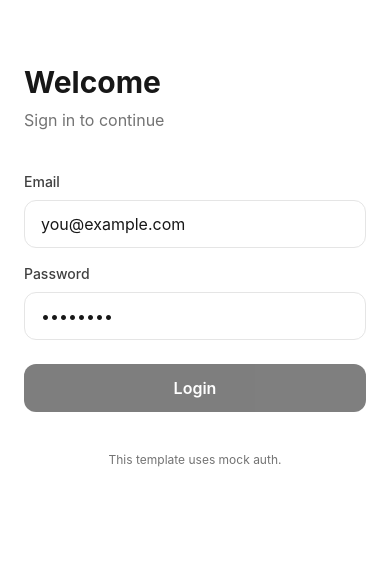
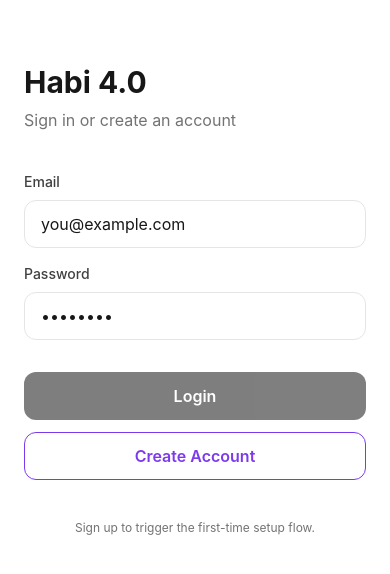
Before and after one commit to Hanji-exe/habi-4.0-ws-2026, a React Native app: screen /Login in a window 390 px wide. Shown: the top 574 px of the page. Built offline with nearby package versions, Linux system fonts and the light colour scheme; no server answers; what react-native-worklets would draw is missing.

Commit message:
feat: login logic

```diff
--- a/screens/LoginScreen.tsx
+++ b/screens/LoginScreen.tsx
@@ -1,5 +1,5 @@
 import { useMemo, useState } from 'react';
-import { Alert, Text, TextInput, View } from 'react-native';
+import { Alert, Text, TextInput, TouchableOpacity, View } from 'react-native';
 import type { NativeStackScreenProps } from '@react-navigation/native-stack';
 
 import { Button } from '../components/Button';
@@ -34,8 +34,33 @@ export function LoginScreen({ navigation }: Props) {
         return;
       }
 
-      // Navigate to Loading to trigger the onboarding/profile check
       navigation.replace('Loading');
+    } catch (err: any) {
+      Alert.alert('Error', err.message || 'An unexpected error occurred.');
+    } finally {
+      setLoading(false);
+    }
+  }
+
+  async function onSignUp() {
+    if (!canSubmit) {
+      Alert.alert('Missing info', 'Please enter both email and password.');
+      return;
+    }
+
+    setLoading(true);
+    try {
+      const { error } = await supabase.auth.signUp({
+        email: email.trim(),
+        password,
+      });
+
+      if (error) {
+        Alert.alert('Sign up failed', error.message);
+        return;
+      }
+
+      Alert.alert('Success', 'Account created! Please log in or check your email if confirmation is required.');
     } catch (err: any) {
       Alert.alert('Error', err.message || 'An unexpected error occurred.');
     } finally {
@@ -46,8 +71,8 @@ export function LoginScreen({ navigation }: Props) {
   return (
     <View className="flex-1 bg-white px-6 pt-16">
       <View className="gap-2">
-        <Text className="text-3xl font-bold text-neutral-900">Welcome</Text>
-        <Text className="text-base text-neutral-500">Sign in to continue</Text>
+        <Text className="text-3xl font-bold text-neutral-900">Habi 4.0</Text>
+        <Text className="text-base text-neutral-500">Sign in or create an account</Text>
       </View>
 
       <View className="mt-10 gap-4">
@@ -74,10 +99,19 @@ export function LoginScreen({ navigation }: Props) {
           />
         </View>
 
-        <Button label="Login" onPress={onLogin} disabled={!canSubmit} loading={loading} className="mt-2" />
+        <View className="mt-4 gap-3">
+          <Button label="Login" onPress={onLogin} disabled={!canSubmit} loading={loading} />
+          <TouchableOpacity
+            onPress={onSignUp}
+            disabled={!canSubmit || loading}
+            className="h-12 items-center justify-center rounded-xl border border-violet-600"
+          >
+            <Text className="text-base font-semibold text-violet-600">Create Account</Text>
+          </TouchableOpacity>
+        </View>
 
         <Text className="mt-6 text-center text-xs text-neutral-500">
-          This template uses mock auth.
+          Sign up to trigger the first-time setup flow.
         </Text>
       </View>
     </View>
```
